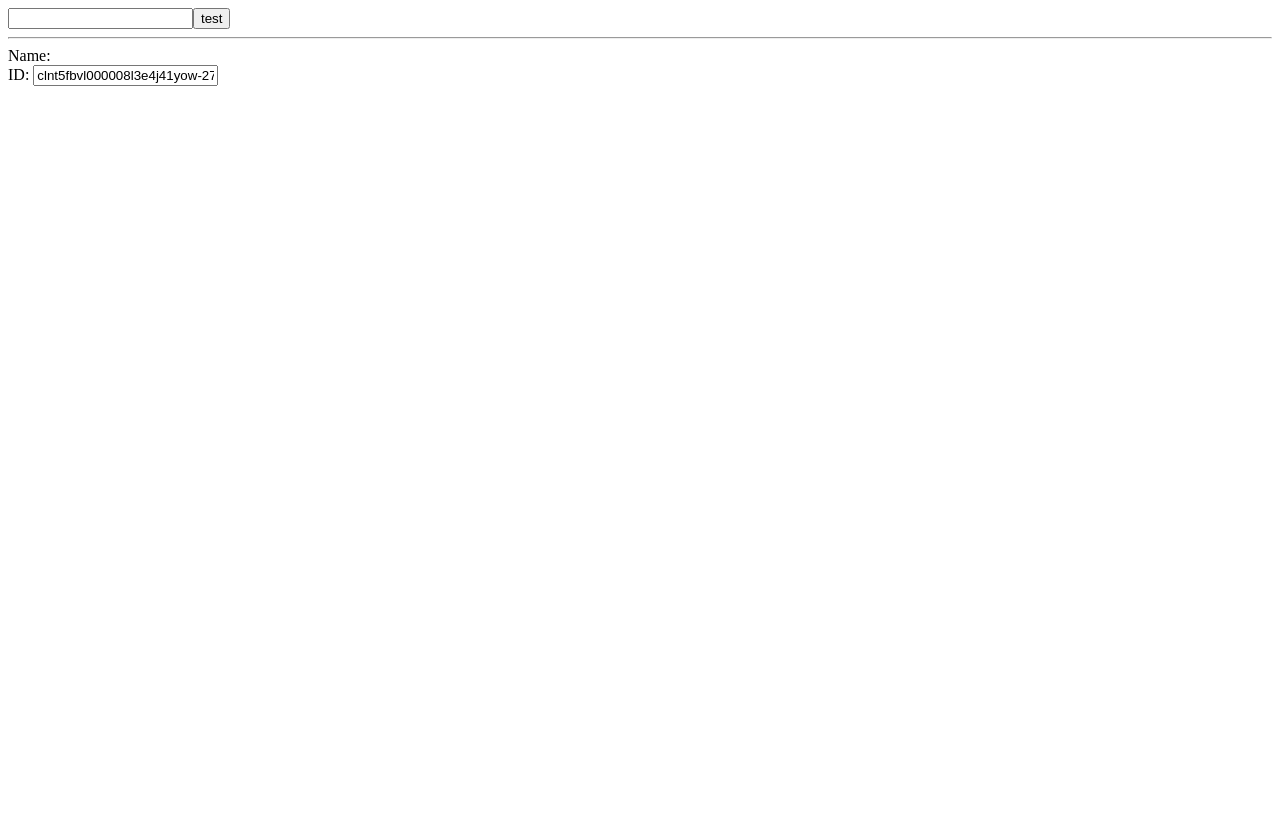
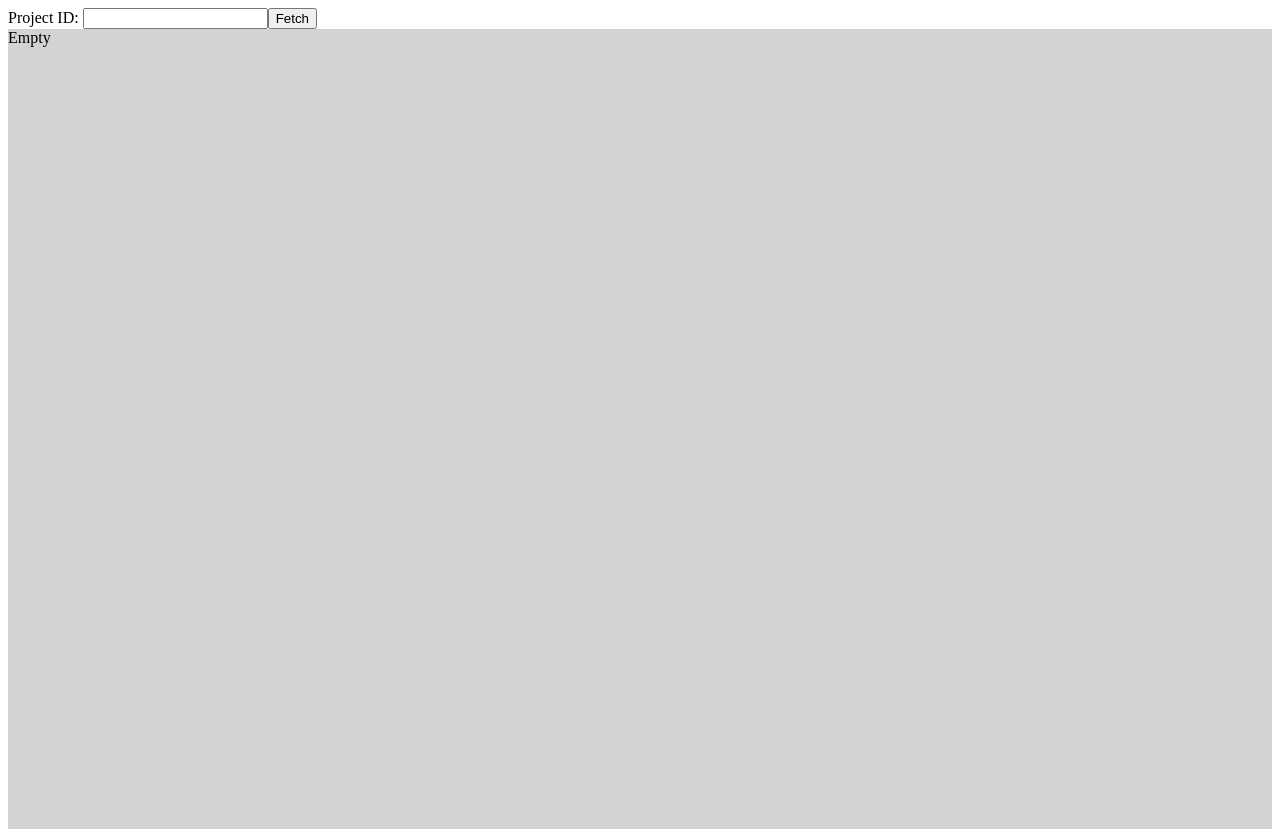
Before and after one commit to BBartt/task, a React (Create React App) app: page / in a window 1280 px wide. Before the commit the page ends 800 px from the top, so only its background shows below. Built offline with nearby package versions, Linux system fonts and the light colour scheme.

Commit message:
Add rendering logic to App component and style it

```diff
--- a/src/App.tsx
+++ b/src/App.tsx
@@ -1,39 +1,162 @@
 import { useState } from "react";
+import { useDispatch } from "react-redux";
+
 import Button from "./components/Button";
 import Input from "./components/Input";
+// import { RootState, useAppDispatch, useAppSelector } from "./redux/store";
+import { RootState, useAppSelector } from "./redux/store";
+import { fetchProjectRequest } from "./redux/actions";
+import { instance } from "./axiosConfig";
+
 import { noOp } from "./utils";
+import { Item } from "./interfaces";
+
+interface IInit {
+  id: string;
+  modified: number;
+  name: string;
+}
 
 function App() {
-  const [str, setStr] = useState<string>("");
+  const dispatch = useDispatch();
+  const state = useAppSelector((state: RootState) => state.app);
 
-  console.log("str", str);
+  const { error, loading, projectData } = state;
+
+  const [id, setId] = useState<string>("");
+
+  const handleFetch = async () => {
+    if (id === "") {
+      const data: { data: IInit } = await instance.get("init");
+
+      dispatch(fetchProjectRequest(data.data.id));
+      return;
+    }
+
+    dispatch(fetchProjectRequest(id));
+  };
 
   return (
     <div className="App">
-      <Input value={str} onChange={(e) => setStr(e.target.value)} />
+      <span>
+        <span>Project ID: </span>
+        <Input value={id} onChange={(e) => setId(e.target.value)} />
+      </span>
 
-      <Button onClick={() => console.log("click")}>test</Button>
+      <Button onClick={handleFetch}>Fetch</Button>
 
-      {false ? (
-        <div>Empty</div>
-      ) : (
+      {loading && <div>Loading...</div>}
+
+      {error && <div className="error-msg">{error.response.data.message}</div>}
+
+      {!!projectData && Object.keys(projectData)?.length > 0 && (
         <div>
           <hr />
           <div>
-            Name: <b></b>
+            Name: <b>{projectData.project.name}</b>
           </div>
           <div>
-            ID:{" "}
-            <Input
-              value={"clnt5fbvl000008l3e4j41yow-270291013202628"}
-              readOnly
-              onChange={noOp}
-            />
+            ID: <Input value={projectData.id} readOnly onChange={noOp} />
           </div>
         </div>
       )}
+
+      <div className="content">
+        {!!projectData && Object.keys(projectData)?.length > 0 ? (
+          <svg width="100%" height="100%">
+            <svg width="100%" height="100%" viewBox="0 0 902 977">
+              {projectData?.project.items.map((element) => {
+                return <>{renderSvgContent(element)}</>;
+              })}
+            </svg>
+          </svg>
+        ) : (
+          <div>Empty</div>
+        )}
+      </div>
     </div>
   );
 }
 
 export default App;
+
+const renderSvgContent = (element: Item) => {
+  const centerX = element.x;
+  const centerY = element.y;
+
+  let shape;
+
+  switch (element.type) {
+    case "rectangle":
+      shape = (
+        <rect
+          x={centerX - element.width / 2}
+          y={centerY - element.height / 2}
+          width={element.width}
+          height={element.height}
+          transform={`rotate(${element.rotation} ${centerX} ${centerY})`}
+          fill={element.color}
+        />
+      );
+      break;
+    case "ellipse":
+      shape = (
+        <ellipse
+          cx={centerX}
+          cy={centerY}
+          rx={element.width / 2}
+          ry={element.height / 2}
+          transform={`rotate(${element.rotation} ${centerX} ${centerY})`}
+          fill={element.color}
+        />
+      );
+      break;
+    default:
+      shape = null;
+  }
+
+  return (
+    <g key={element.id} style={{ border: "1px solid red" }}>
+      <rect
+        x={centerX - element.width / 2}
+        y={centerY - element.height / 2}
+        width={element.width}
+        height={element.height}
+        transform={`rotate(${element.rotation} ${centerX} ${centerY})`}
+        fill="none"
+      />
+
+      {shape}
+
+      <circle
+        data-mono="0.4306666666666667"
+        fill="#FFFFFF"
+        cx={centerX}
+        cy={centerY}
+        r="4"
+      />
+
+      <text
+        x={centerX + 20}
+        y={centerY}
+        textAnchor="middle"
+        dominantBaseline="middle"
+        fill="#fff"
+      >
+        {element.rotation}°
+      </text>
+    </g>
+  );
+};
+
+{
+  /* <rect
+fill="none"
+stroke-width="2"
+stroke-opacity="0.4"
+stroke="#FF0000"
+width="228.09752768574646"
+height="333.6667698812196"
+transform="translate(55.95123615712677, 55.16661505939021)"
+/> */
+}
--- a/src/index.tsx
+++ b/src/index.tsx
@@ -1,12 +1,18 @@
 import React from "react";
 import ReactDOM from "react-dom/client";
+import { Provider } from "react-redux";
+
+import store from "./redux/store";
 import App from "./App";
+import "./style/index.scss";
 
 const root = ReactDOM.createRoot(
   document.getElementById("root") as HTMLElement
 );
 root.render(
   <React.StrictMode>
-    <App />
+    <Provider store={store}>
+      <App />
+    </Provider>
   </React.StrictMode>
 );
--- /dev/null
+++ b/src/style/_global.scss
@@ -0,0 +1,11 @@
+body {
+  // height: 100vh;
+}
+
+.App {
+  height: 100vh;
+}
+
+.error-msg {
+  color: red;
+}
--- /dev/null
+++ b/src/style/components/_content.scss
@@ -0,0 +1,17 @@
+.content {
+  // position: relative;
+
+  -moz-box-flex: 1;
+  flex: 1 1;
+  background: #d3d3d3;
+  display: -moz-box;
+  display: flex;
+  -moz-box-orient: vertical;
+  flex-direction: column;
+
+  -moz-box-align: stretch;
+  align-items: stretch;
+  align-content: stretch;
+  -moz-box-direction: normal;
+  height: 100%;
+}
--- /dev/null
+++ b/src/style/components/index.scss
@@ -0,0 +1 @@
+@use "./content";
--- /dev/null
+++ b/src/style/index.scss
@@ -0,0 +1,2 @@
+@use "./global";
+@use "./components/index.scss";
```
